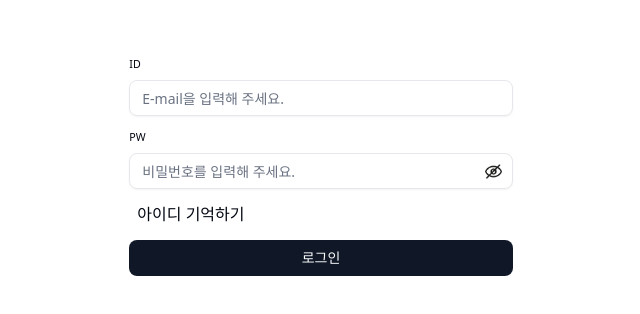
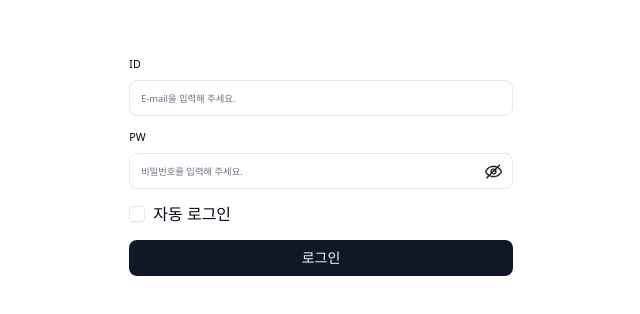
Before and after one commit to wnsdud12/Nextjs-study, a Next.js app: page / in a window 1280 px wide. Shown: the part 234-548 px from the top of the page, without its empty margins (319-959 px from the left). Built offline with nearby package versions, Linux system fonts and the light colour scheme.

Commit message:
Fix: input style

```diff
--- a/package.json
+++ b/package.json
@@ -38,6 +38,8 @@
     "@types/react-dom": "^19",
     "eslint": "^9",
     "eslint-config-next": "15.2.1",
+    "prettier": "^3.5.3",
+    "prettier-plugin-tailwindcss": "^0.6.11",
     "tailwindcss": "^4",
     "typescript": "^5"
   }
--- a/src/app/login/components/signin-form.tsx
+++ b/src/app/login/components/signin-form.tsx
@@ -6,7 +6,7 @@ import { useRouter } from "next/navigation";
 import axiosInstance from "@/lib/axiosInsstance";
 import axios from "axios";
 import { Button } from "@/components/ui/button";
-import { Checkbox } from "@radix-ui/react-checkbox";
+import { Checkbox } from "@/components/ui/checkbox";
 
 const SigninForm = () => {
   const [email, setEmail] = useState("");
@@ -86,7 +86,7 @@ const SigninForm = () => {
         />
         <div className="flex items-center space-x-2">
           <Checkbox id="saveEmail" />
-          <label htmlFor="saveEmail">아이디 기억하기</label>
+          <label htmlFor="saveEmail">자동 로그인</label>
         </div>
         <Button aria-disabled={pending} type="submit">
           로그인
--- a/src/components/ui/input.tsx
+++ b/src/components/ui/input.tsx
@@ -1,6 +1,6 @@
-import * as React from "react"
+import * as React from "react";
 
-import { cn } from "@/lib/utils"
+import { cn } from "@/lib/utils";
 
 function Input({ className, type, ...props }: React.ComponentProps<"input">) {
   return (
@@ -8,14 +8,14 @@ function Input({ className, type, ...props }: React.ComponentProps<"input">) {
       type={type}
       data-slot="input"
       className={cn(
-        "border-input file:text-foreground placeholder:text-muted-foreground selection:bg-primary selection:text-primary-foreground flex h-9 w-full min-w-0 rounded-md border bg-transparent px-3 py-1 text-base shadow-xs transition-[color,box-shadow] outline-none file:inline-flex file:h-7 file:border-0 file:bg-transparent file:text-sm file:font-medium disabled:pointer-events-none disabled:cursor-not-allowed disabled:opacity-50 md:text-sm",
-        "focus-visible:border-ring focus-visible:ring-ring/50 focus-visible:ring-[3px]",
+        "border-button-border-line file:text-foreground placeholder:text-muted-foreground selection:bg-primary selection:text-primary-foreground flex w-full min-w-0 rounded-md border bg-transparent text-base outline-none file:inline-flex file:h-7 file:border-0 file:bg-transparent file:text-sm file:font-medium disabled:pointer-events-none disabled:cursor-not-allowed disabled:opacity-50 pc-text-14",
+        "focus-visible:border-red",
         "aria-invalid:ring-destructive/20 dark:aria-invalid:ring-destructive/40 aria-invalid:border-destructive",
-        className
+        className,
       )}
       {...props}
     />
-  )
+  );
 }
 
-export { Input }
+export { Input };
--- a/tailwind.config.js
+++ b/tailwind.config.js
@@ -109,7 +109,7 @@ const config = {
               },
             }),
           },
-          { values, layer: "utilities" }
+          { values }
         );
 
         // vw-w-sm-400
@@ -121,7 +121,7 @@ const config = {
               },
             }),
           },
-          { values, layer: "utilities" }
+          { values }
         );
       }
     }),
```
Also changed, not shown: 2 other files (tests, documents, lock files or other folders).
